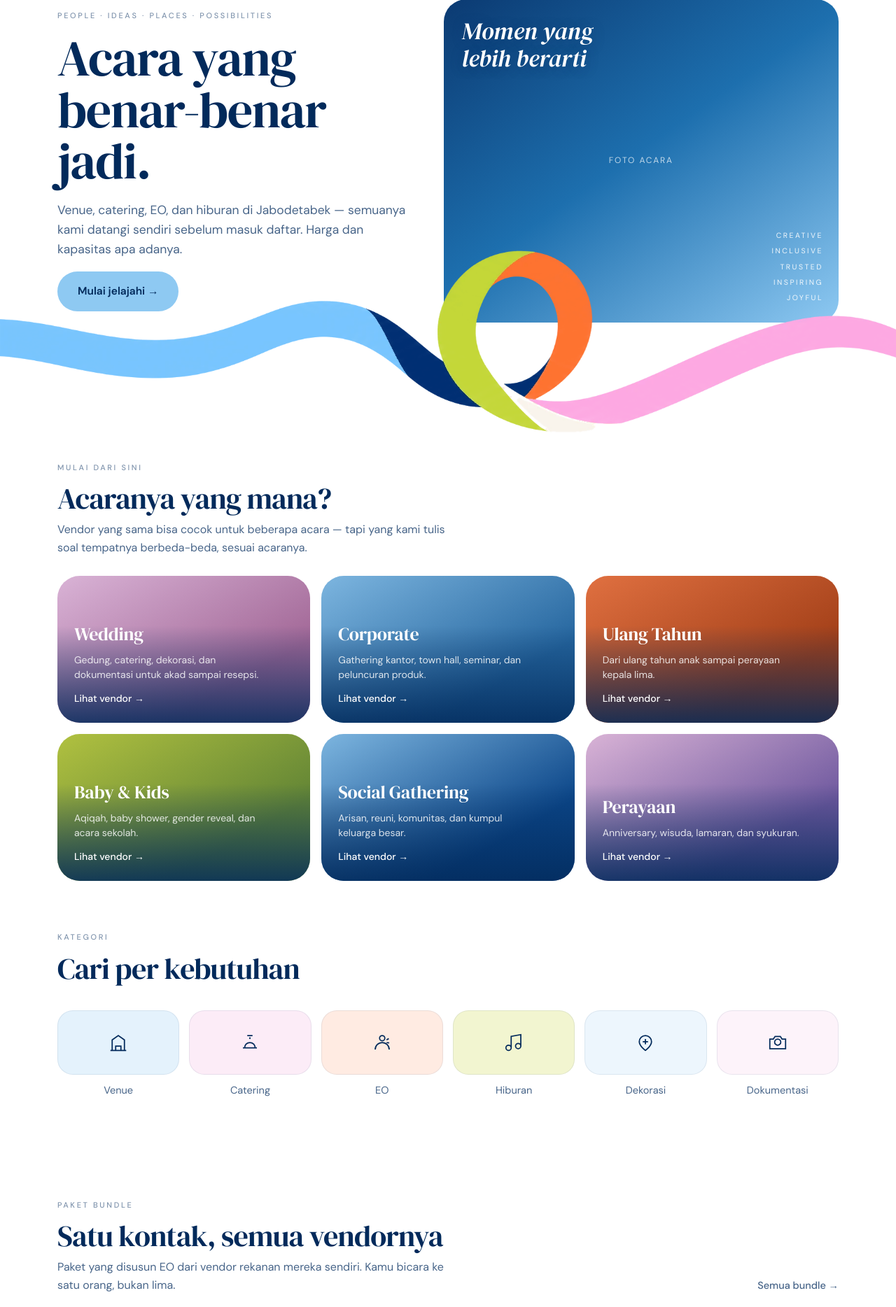
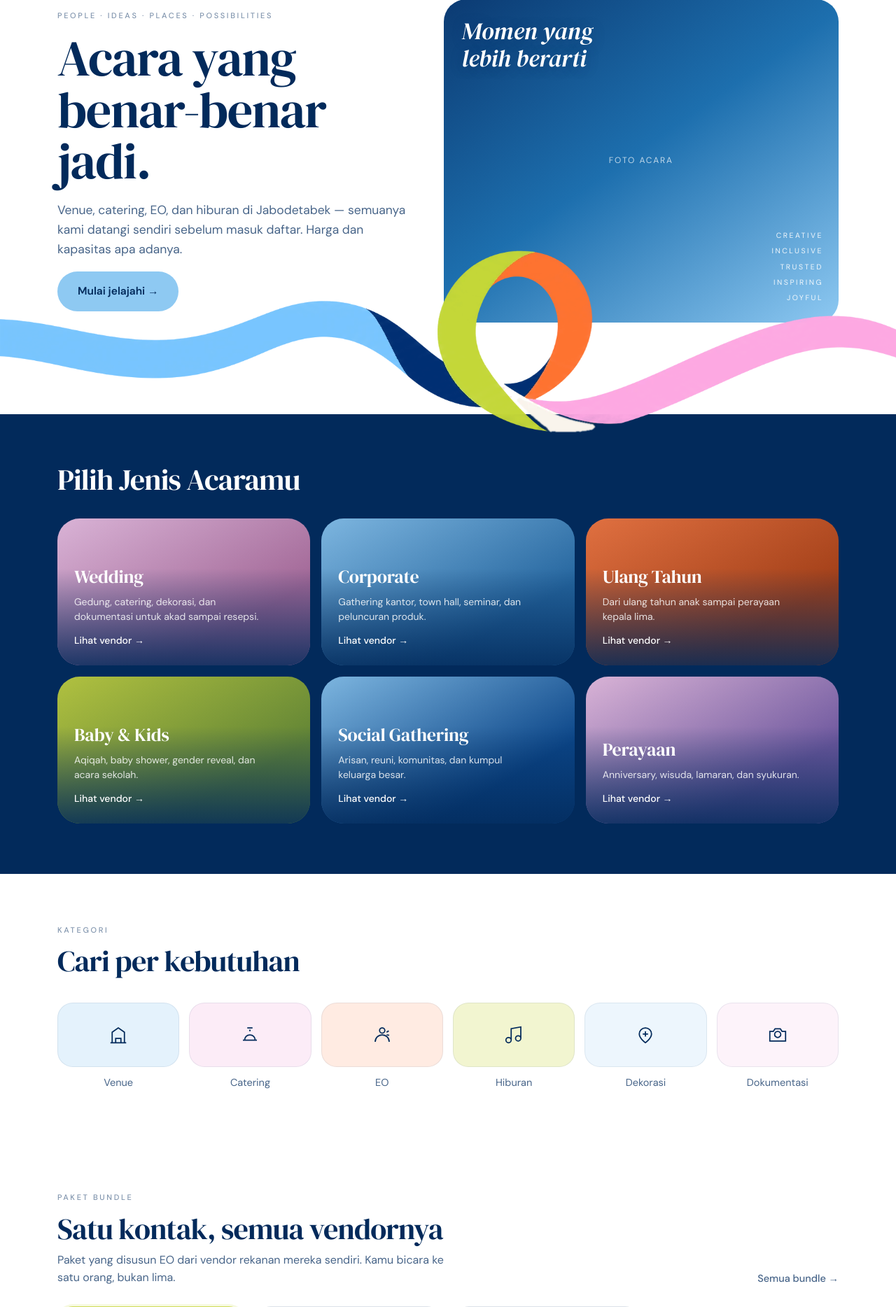
Before and after one commit to sierraleonez/kamalan-wireframe, a Laravel app: page / in a window 1280 px wide. Shown: the part 126-1994 px from the top of the page at 70% size. Run offline with Laravel 12, Linux system fonts and the light colour scheme; style sheets or scripts are compiled from the project's sources; some libraries are stand-ins or nearby versions.

Commit message:
Put the home occasion cards in a full-width navy band
Following the home mockup, "Acaranya yang mana?" becomes "Pilih Jenis
Acaramu" in white on a full-width navy band, without the eyebrow and
intro. The hero ribbon's lower edge just overlaps the top of the band,
and the categories section below gets its top spacing back.

Co-Authored-By: Claude Opus 5.5 <noreply@anthropic.com>

```diff
--- a/resources/css/site.css
+++ b/resources/css/site.css
@@ -188,8 +188,9 @@ a.chip:hover,button.chip:hover{border-color:var(--text-3);color:var(--text)}
 .hero{padding-block:clamp(28px,5vw,56px) clamp(40px,6vw,72px);position:relative}
 .hero-grid{display:grid;gap:clamp(28px,4vw,48px);grid-template-columns:1fr;align-items:center}
 @media(min-width:940px){.hero-grid{grid-template-columns:minmax(0,1fr) minmax(0,1.12fr)}}
-/* Pita hero menjorok 12,26vw di bawah foto; beri ruang supaya tidak menabrak bagian berikutnya. */
-.hero{padding-bottom:max(clamp(40px,6vw,72px),calc(12.26vw - 30px))}
+/* Pita hero menjorok 12,26vw di bawah foto; pita jenis acara (navy) mulai 2vw sebelum ujung pita,
+   jadi bagian bawah pita sedikit menindih tepi atasnya seperti di mockup. */
+.hero{padding-bottom:10.26vw}
 .hero-art{position:relative;border-radius:var(--r-xl);overflow:hidden;aspect-ratio:4/3;background:linear-gradient(145deg,#0b3a72,#1d6fae 48%,#8EC9F2)}
 @media(min-width:940px){.hero-art{aspect-ratio:11/9}}
 .hero-art .ph{position:absolute;inset:0;display:grid;place-items:center;color:rgba(255,255,255,.72);font-size:12px;letter-spacing:.16em;text-transform:uppercase}
@@ -206,6 +207,12 @@ a.chip:hover,button.chip:hover{border-color:var(--text-3);color:var(--text)}
 .hero-copy .btn{position:relative;z-index:3}
 
 /* ---------- occasion tiles ---------- */
+/* Jenis acara di pita navy selebar layar (mockup beranda, Okt 2026). */
+.occ-band{background:var(--navy);color:#fff}
+.occ-band .sec-head{margin-bottom:24px}
+.occ-band .display{color:#fff;font-size:clamp(28px,3.4vw,40px)}
+:root[data-theme="dark"] .occ-band{background:#03234A}
+:root:not([data-theme="light"]) .occ-band{@media (prefers-color-scheme: dark){background:#03234A}}
 .occs{display:grid;gap:16px;grid-template-columns:1fr}
 @media(min-width:620px){.occs{grid-template-columns:1fr 1fr}}
 @media(min-width:960px){.occs{grid-template-columns:repeat(3,1fr)}}
--- a/resources/views/pages/home.blade.php
+++ b/resources/views/pages/home.blade.php
@@ -24,9 +24,9 @@
 </div>
 
 {{-- OCCASIONS --}}
-<div class="shell sec" id="branch">
-  <x-sec-head eyebrow="Mulai dari sini" title="Acaranya yang mana?"
-    intro="Vendor yang sama bisa cocok untuk beberapa acara — tapi yang kami tulis soal tempatnya berbeda-beda, sesuai acaranya." />
+<section class="occ-band" id="branch">
+<div class="shell sec">
+  <div class="sec-head"><h2 class="display">Pilih Jenis Acaramu</h2></div>
   <div class="occs">
     @foreach ($p['occasions'] as $o)
       <a class="occ {{ $o['tone'] }}{{ $o['image'] ? ' has-img' : '' }}" href="{{ $o['href'] }}" wire:navigate>
@@ -38,9 +38,10 @@
     @endforeach
   </div>
 </div>
+</section>
 
 {{-- CATEGORIES --}}
-<div class="shell sec tight">
+<div class="shell sec">
   <x-sec-head eyebrow="Kategori" title="Cari per kebutuhan" />
   <x-cats :items="$p['cats']" />
 </div>
```
